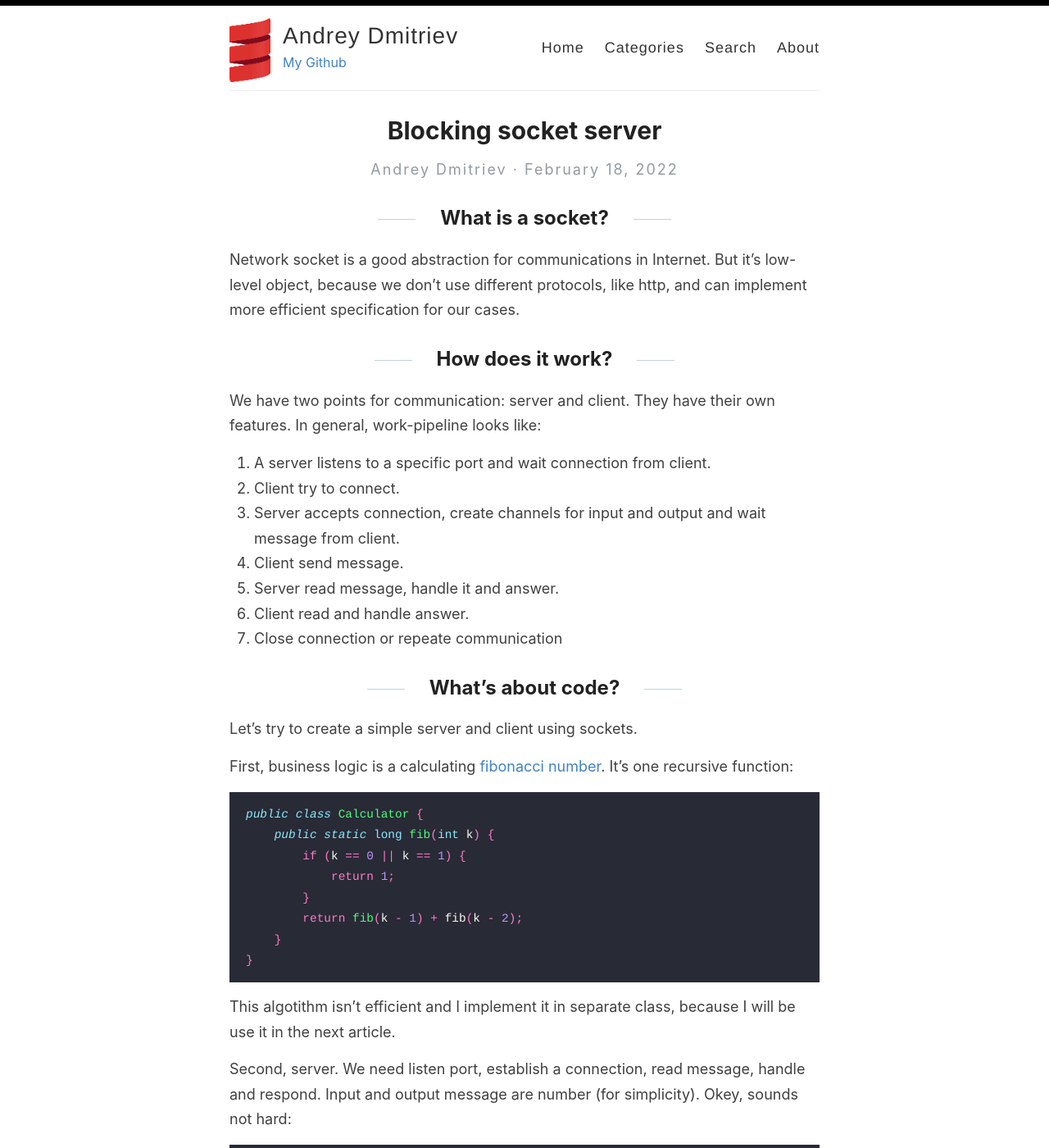
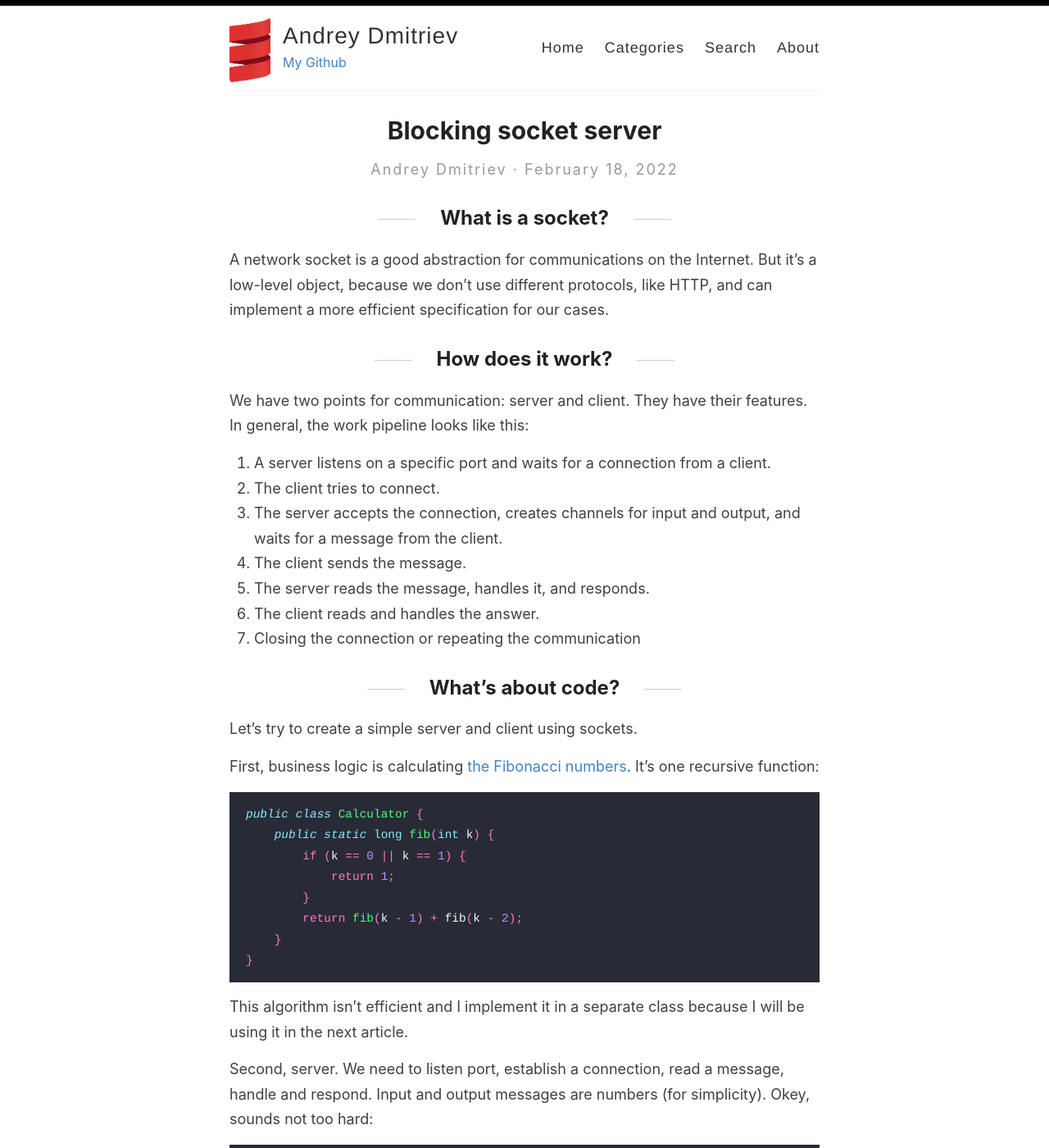
Before and after one commit to Dmitriev-Andrey/Dmitriev-Andrey.github.io, a Jekyll site: the page built from _posts/2022-02-18-Blocking_socket_server.md, in a window 1280 px wide and 1400 px high. Shown: the whole window at 82% size. Built offline with Jekyll 4.4.1, drawn with Linux system fonts in a browser that asks for light colours; some of the changed text lies outside the part shown.

Commit message:
fix error in Blocking socket server

````diff
--- a/_posts/2022-02-18-Blocking_socket_server.md
+++ b/_posts/2022-02-18-Blocking_socket_server.md
@@ -4,24 +4,24 @@ title: Blocking socket server
 excerpt: How simple server on blocking socket work
 ---
 ## What is a socket?
-Network socket is a good abstraction for communications in Internet. But it's low-level object, because we don't use different protocols, like http, and can implement more efficient specification for our cases.
+A network socket is a good abstraction for communications on the Internet. But it's a low-level object, because we don't use different protocols, like HTTP, and can implement a more efficient specification for our cases.
 
 ## How does it work?
-We have two points for communication: server and client. They have their own features.
-In general, work-pipeline looks like:
-1. A server listens to a specific port and wait connection from client.
-2. Client try to connect.
-3. Server accepts connection, create channels for input and output and wait message from client.
-4. Client send message.
-5. Server read message, handle it and answer.
-6. Client read and handle answer.
-7. Close connection or repeate communication
+We have two points for communication: server and client. They have their features.
+In general, the work pipeline looks like this:
+1. A server listens on a specific port and waits for a connection from a client.
+2. The client tries to connect.
+3. The server accepts the connection, creates channels for input and output, and waits for a message from the client.
+4. The client sends the message.
+5. The server reads the message, handles it, and responds.
+6. The client reads and handles the answer.
+7. Closing the connection or repeating the communication
 
 ## What's about code?
 
 Let's try to create a simple server and client using sockets.
 
-First, business logic is a calculating [fibonacci number](https://en.wikipedia.org/wiki/Fibonacci_number). It's one recursive function:
+First, business logic is calculating [the Fibonacci numbers](https://en.wikipedia.org/wiki/Fibonacci_number). It's one recursive function:
 ```java
 public class Calculator {
     public static long fib(int k) {
@@ -32,11 +32,11 @@ public class Calculator {
     }
 }
 ```
-This algotithm isn't efficient and I implement it in separate class, because I will be use it in the next article.
+This algorithm isn't efficient and I implement it in a separate class because I will be using it in the next article.
 
-Second, server. We need listen port, establish a connection, read message, handle and respond.
-Input and output message are number (for simplicity).
-Okey, sounds not hard:
+Second, server. We need to listen port, establish a connection, read a message, handle and respond.
+Input and output messages are numbers (for simplicity).
+Okey, sounds not too hard:
 
 ```java
 public class Server {
@@ -48,7 +48,7 @@ public class Server {
     }
 
     /**
-    * This method implements all logic for handle connection.
+    * This method implements all logic for handling a connection.
     */
     public void run() throws IOException {
         try (ServerSocket serverSocket = new ServerSocket(port); // listen port
@@ -130,7 +130,7 @@ public void run() throws IOException {
     }
 }
 ```
-I've added two cycles (1) and (2). (1) - this cycle handles new connection, (2) - handles new message from client. Also (4) - special command for close communication. (3) - timeout to wait for an incoming message, without it the server will hang if the client disconnects and does not send "exit".
+I've added two cycles (1) and (2). (1) - this cycle handles new connections, (2) - handles new messages from clients. Also (4) - special command for close communication. (3) - timeout to wait for an incoming message, without it the server will hang if the client disconnects and does not send "exit".
 
 ### What's wrong again?
 
@@ -184,8 +184,8 @@ private void handleSocket(Socket socket) {
 }
 ```
 
-What is change? Not a lot, really. We give new connection and handle it in another thread.
-And that's all. You can test server using next client:
+What is change? Not a lot. We give a new connection and handle it in another thread.
+And that's all. You can test the server using the next client:
 ```java
 public class Client {
     public static void main(String[] args) throws IOException {
@@ -214,8 +214,8 @@ public class Client {
 }
 ```
 
-Client is easier than server. We create socket, input and output stream, send and read message.
+The client is easier than the server. We create a socket, input and output streams, send and read messages.
 
-Most servers have similar logic. But what if we want to handle a lot of clients? Hundreds of thousands! We create a lot of threads, or if we use threadpool all threads will be busy. We will solve this problem in next article.
+Most servers have similar logic. But what if we want to handle a lot of clients? Hundreds of thousands! We create a lot of threads, or if we use a thread pool all threads will be busy. We will solve this problem in the next article.
 
 All code is here: https://github.com/Dmitriev-Andrey/sockets
````
Also changed, not shown: other parts of _posts/2022-02-18-Blocking_socket_server.md (+2 -2 lines).
